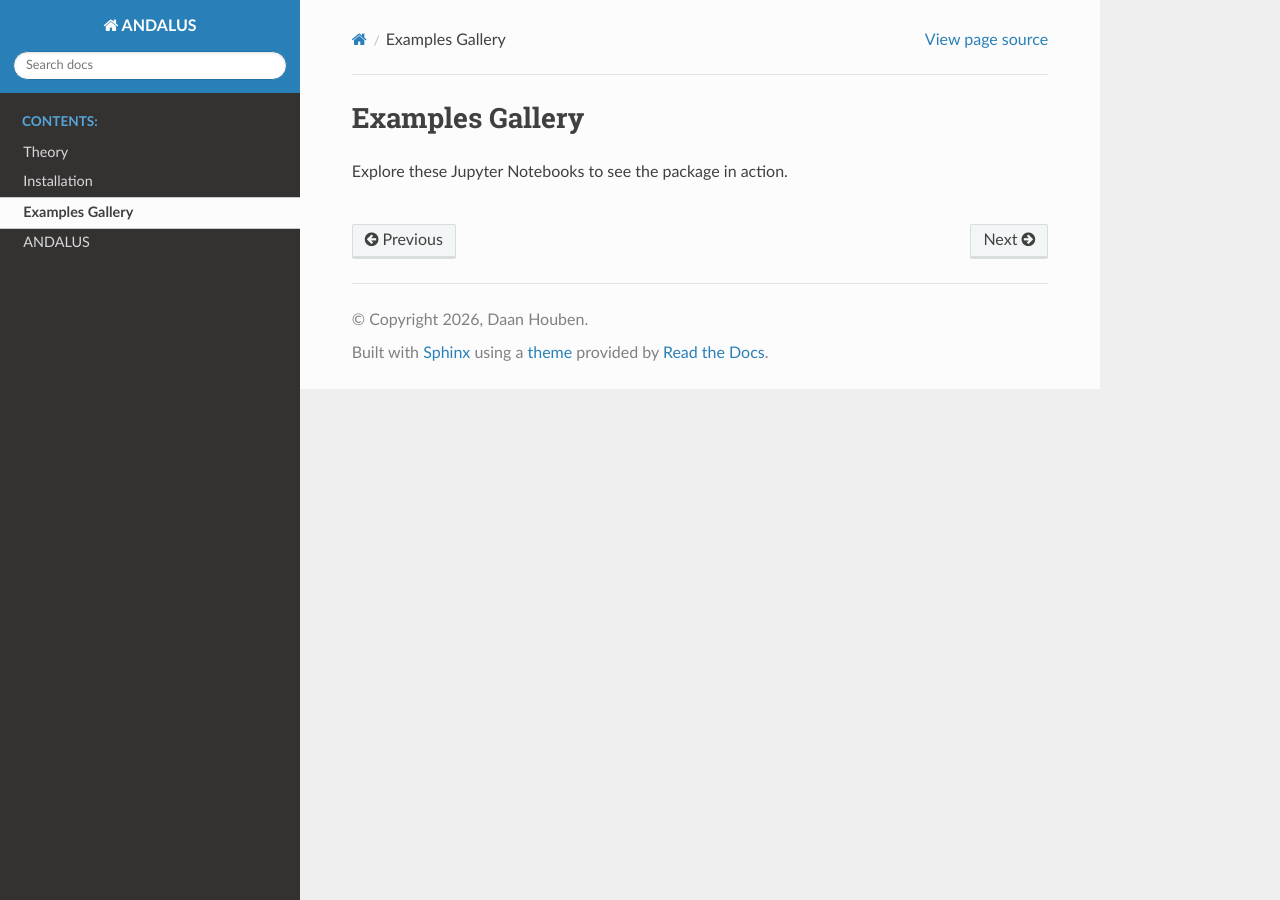
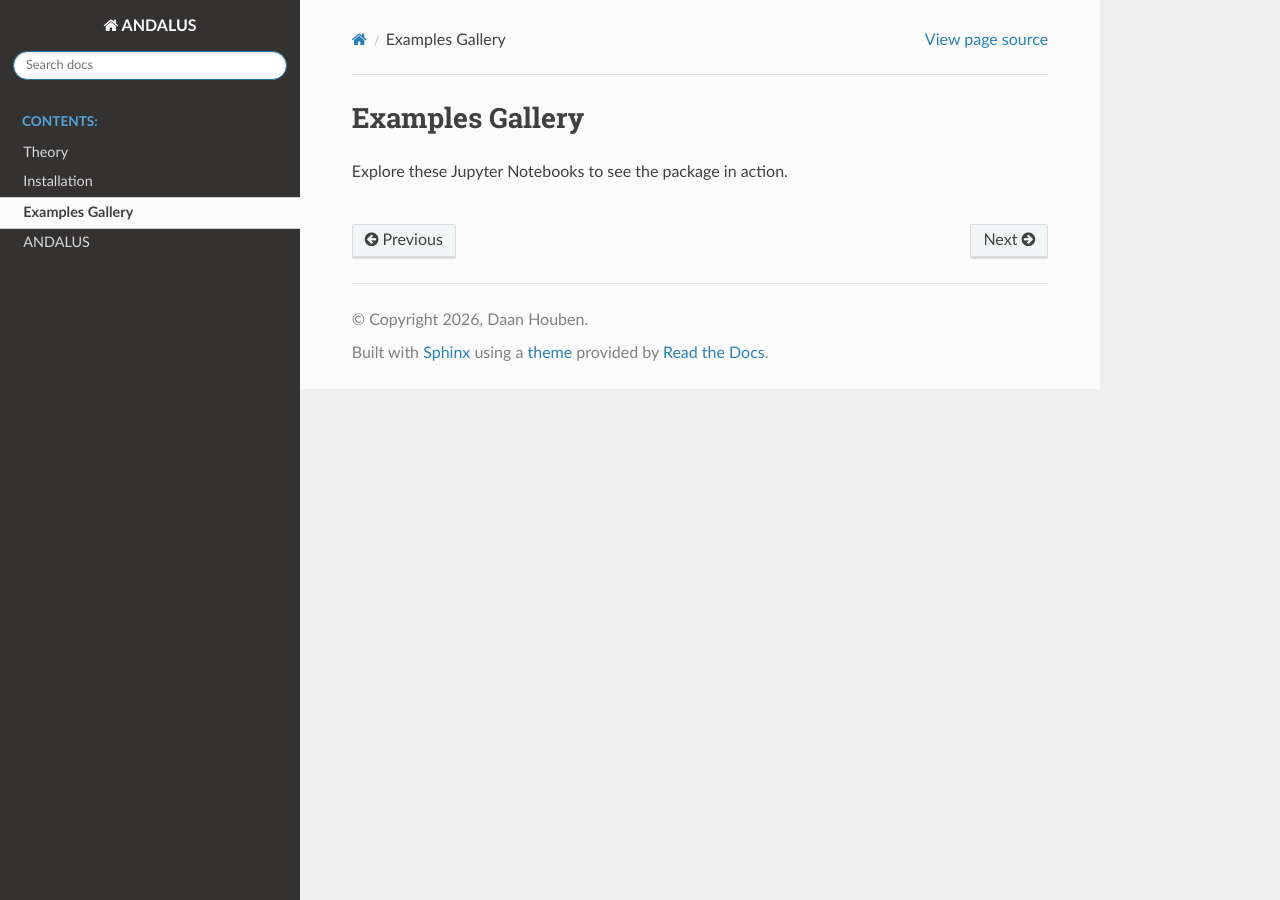
Before and after one commit to daan1392/andalus, a Sphinx documentation site: the page built from docs/source/examples.rst, in a window 1280 px wide. Built offline with Sphinx 7.4.7 and the Read the Docs theme 3.1.0, drawn with Linux system fonts in a browser that asks for light colours; pages that are not in the unit, such as notebooks, are missing from menus.

Commit message:
Improve documentation

```diff
--- a/docs/source/_static/custom.css
+++ b/docs/source/_static/custom.css
@@ -1,36 +1,29 @@
-/* docs/source/_static/custom.css */
-
-/* 1. The Main Sidebar Background */
-.wy-nav-side {
-    background: #555132 !important;
+/* override table width restrictions */
+.wy-table-responsive table td, .wy-table-responsive table th {
+    white-space: normal;
 }
 
-/* 2. The Search Area (Top of Sidebar) */
-.wy-side-nav-search {
-    background: #555132 !important;
+.wy-table-responsive {
+    margin-bottom: 24px;
+    max-width: 100%;
+    overflow: visible;
 }
 
-/* 3. The Search Input Box itself (optional, for better contrast) */
-.wy-side-nav-search input[type="text"] {
-    border-color: #555132 !important;
+.wy-plain-list-disc, .rst-content .section ul, .rst-content .toctree-wrapper ul, article ul {
+    margin-bottom: 0px;
 }
 
-/* 4. Active/Selected Menu Item Background */
-.wy-menu-vertical li.current > a {
-    background: #E86100 !important;
-    color: white !important;
+.wy-table, .rst-content table.docutils, .rst-content table.field-list {
+    margin-bottom: 0px;
 }
 
-/* 5. Links and Breadcrumbs */
-a {
-    color: #E86100 !important;
+.wy-side-nav-search {
+    background-color: #343131;
 }
 
-a:hover {
-    color: #E86100 !important;
+/* Make embedded Jupyter notebooks look better */
+div#notebook-container.container {
+    padding: 0px;
+    width: auto;
+    box-shadow: none;
 }
-
-/* 6. Top Navigation Bar (Mobile view) */
-.wy-nav-top {
-    background: #555132 !important;
-}
--- a/docs/source/conf.py
+++ b/docs/source/conf.py
@@ -9,7 +9,7 @@
 project = "ANDALUS"
 copyright = "2026, Daan Houben"
 author = "Daan Houben"
-release = "0.1.1"
+release = "0.1.2"
 
 # -- General configuration ---------------------------------------------------
 # https://www.sphinx-doc.org/en/master/usage/configuration.html#general-configuration
@@ -60,5 +60,5 @@
 html_logo = "_static/data-assimilation.png"
 html_favicon = "_static/data-assimilation.png"
 
-# def setup(app):
-#     app.add_css_file('custom.css')
+def setup(app):
+    app.add_css_file('custom.css')
```
